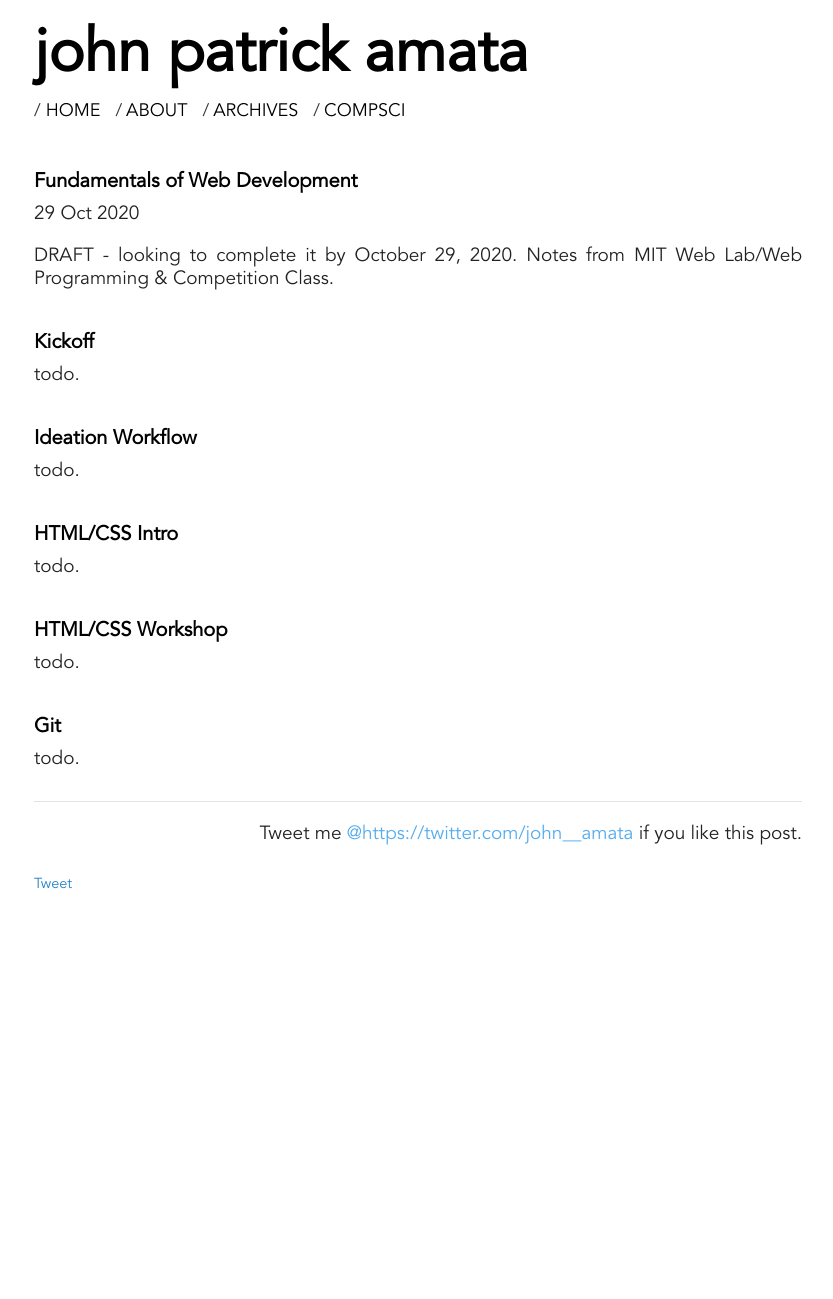
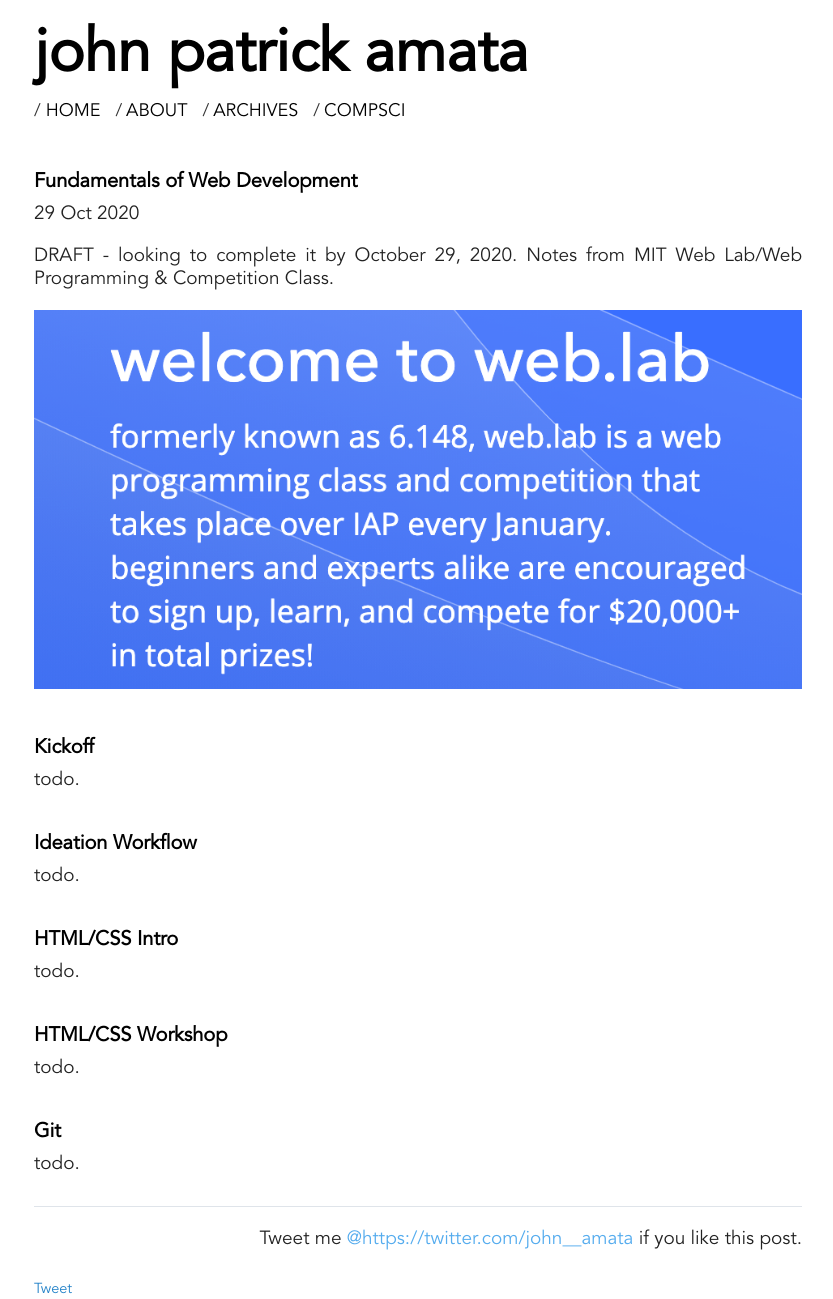
Before and after one commit to jpamata/jpamata.github.io, a Jekyll site: the page built from _posts/2020-10-29-webdev-fundamentals.md, in a window 1280 px wide. Shown: the whole page, without its empty margins (222-1055 px from the left). Built offline with Jekyll 4.4.1, drawn with Linux system fonts in a browser that asks for light colours; comment, search, counter and statistics services are not loaded; before the commit the page ends 900 px from its top, so only the background shows below that.

Commit message:
Update 2020-10-29-webdev-fundamentals.md

```diff
--- a/_posts/2020-10-29-webdev-fundamentals.md
+++ b/_posts/2020-10-29-webdev-fundamentals.md
@@ -10,6 +10,8 @@
 <p align="justify">DRAFT - looking to complete it by October 29, 2020. Notes from MIT Web Lab/Web Programming & Competition Class.</p>
 
 <!-- more -->
+
+<img src="https://johnamata.com/photos/mit-weblab-2020.png">
 
 <div>
 <h2>Kickoff</h2>
```
